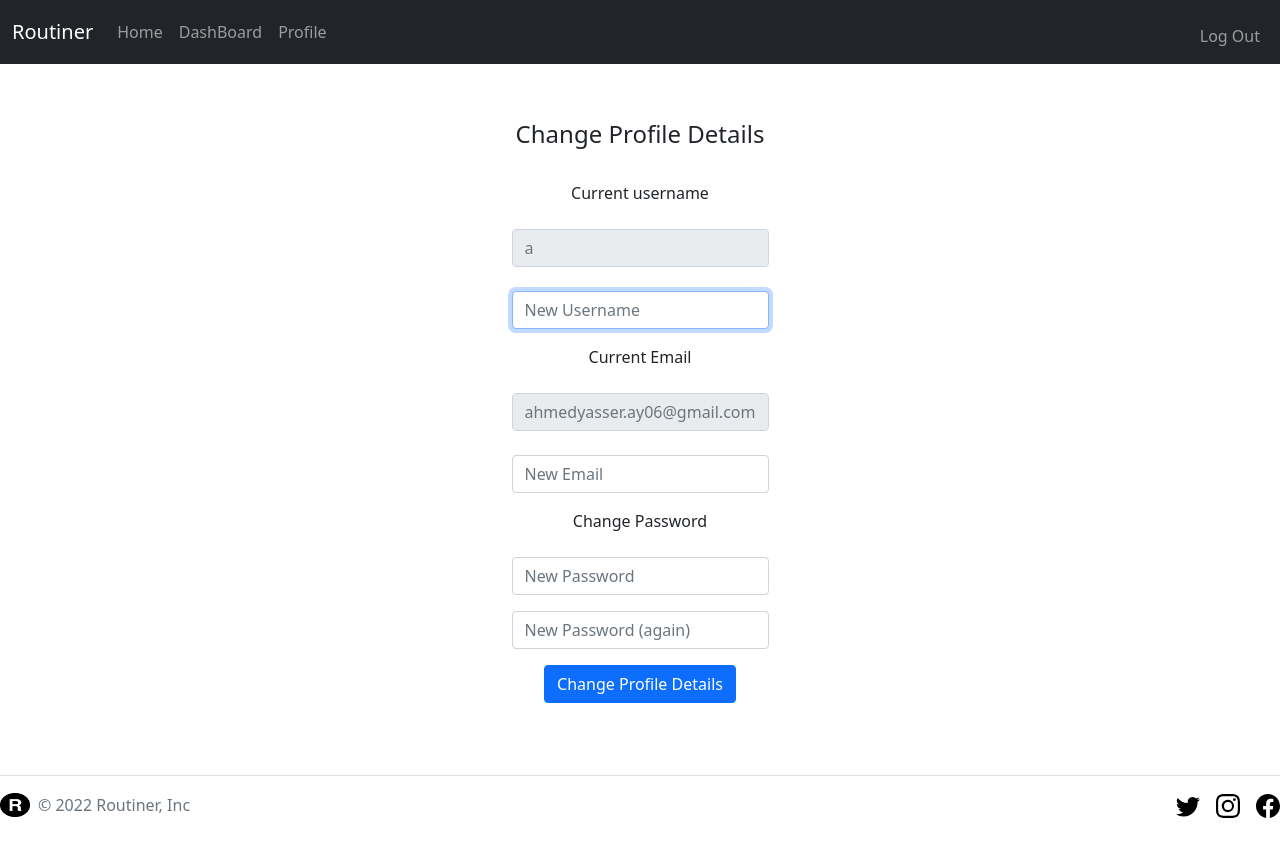
After one commit to ahmedelbrmbaly/routiner, a Flask app: page /profile in a window 1280 px wide. The commit adds this page. Run offline with Flask 2, Linux system fonts and the light colour scheme; a user stored in the database is signed in; some libraries are stand-ins or nearby versions.

Commit message:
implement profile

```diff
--- a/app.py
+++ b/app.py
@@ -98,6 +98,8 @@ def login():
             return redirect(url_for('login'))
 
         session["user_id"] = rows[0]["ID"]
+        session["user_name"] = rows[0]["user_name"]
+
 
         return redirect("/")
 
@@ -119,3 +121,53 @@ def logout():
 
     # Redirect user to login form
     return redirect("/")
+
+
+
+@app.route("/profile", methods=["GET", "POST"])
+@login_required
+def profile():
+    rows = db.execute("SELECT * FROM users WHERE ID = ?", session["user_id"])
+    row= rows[0]
+    newRow = rows[0]
+
+    if request.method == "POST":
+
+
+        if request.form.get("username"):
+
+            rows1 = db.execute("SELECT * FROM users WHERE user_name = ?", request.form.get("username"))
+
+            if len(rows1) != 0:
+                flash("Username is not available")
+                return redirect(url_for('profile'))
+            newRow["user_name"] = request.form.get("username")
+
+        if request.form.get("email"):
+
+            rows2 = db.execute("SELECT * FROM users WHERE email = ?", request.form.get("email"))
+
+
+
+            if len(rows2) != 0 or not is_email(request.form.get("email"), check_dns=True):
+                flash("Email is not available")
+                return redirect(url_for('profile'))
+            newRow["email"] = request.form.get("email")
+
+        if request.form.get("password") or request.form.get("confirmation"):
+
+
+            if request.form.get("password") != request.form.get("confirmation"):
+                flash("Must provide a password and confirm it")
+                return redirect(url_for('profile'))
+            newRow["password"] = generate_password_hash(request.form.get("password"))
+
+        db.execute("UPDATE users set user_name=?, password = ?, email=? where ID=?", newRow["user_name"], newRow[("password")], newRow["email"], newRow["ID"])
+        flash("Changes were saved!")
+        return render_template("profile.html", row=row)
+
+
+
+    else:
+
+        return render_template("profile.html", row=row)
--- a/templates/layout.html
+++ b/templates/layout.html
@@ -94,7 +94,7 @@
             </li>
 
             <li class="nav-item">
-              <a class="nav-link" href="#">Profile</a>
+              <a class="nav-link" href="{{ url_for('profile') }}">Profile</a>
             </li>
 
             <!-- <li class="nav-item">
--- /dev/null
+++ b/templates/profile.html
@@ -0,0 +1,69 @@
+{% extends "layout.html" %} {% block title %} Profile {% endblock %} {% block
+main %}
+
+<!-- regsrtation form -->
+<br />
+<h4>Change Profile Details</h4>
+<br />
+<form action="/profile" method="post">
+  <div class="mb-3">
+    <label> Current username</label>
+    <br />
+    <br />
+    <input autocomplete="off" autofocus disabled class="form-control mx-auto
+    w-auto" name="curernt_username" placeholder={{row["user_name"]}} type="text"
+    />
+    <br />
+
+    <input
+      autocomplete="off"
+      autofocus
+      class="form-control mx-auto w-auto"
+      name="username"
+      placeholder="New Username"
+      type="text"
+    />
+  </div>
+
+  <div class="mb-3">
+    <label> Current Email</label>
+    <br />
+    <br />
+    <input autocomplete="off" autofocus disabled class="form-control mx-auto
+    w-auto" name="curernt_email" placeholder={{row["email"]}} type="text" />
+    <br />
+
+    <input
+      autocomplete="off"
+      autofocus
+      class="form-control mx-auto w-auto"
+      name="email"
+      placeholder="New Email"
+      type="text"
+    />
+  </div>
+
+  <div class="mb-3">
+    <label> Change Password</label>
+    <br />
+    <br />
+    <input
+      class="form-control mx-auto w-auto"
+      name="password"
+      placeholder="New Password"
+      type="password"
+    />
+  </div>
+
+  <div class="mb-3">
+    <input
+      class="form-control mx-auto w-auto"
+      name="confirmation"
+      placeholder="New Password (again)"
+      type="password"
+    />
+  </div>
+
+  <button class="btn btn-primary" type="submit">Change Profile Details</button>
+</form>
+{% endblock %}
```
Also changed, not shown: README.md, routiner.db, 2 other files.
